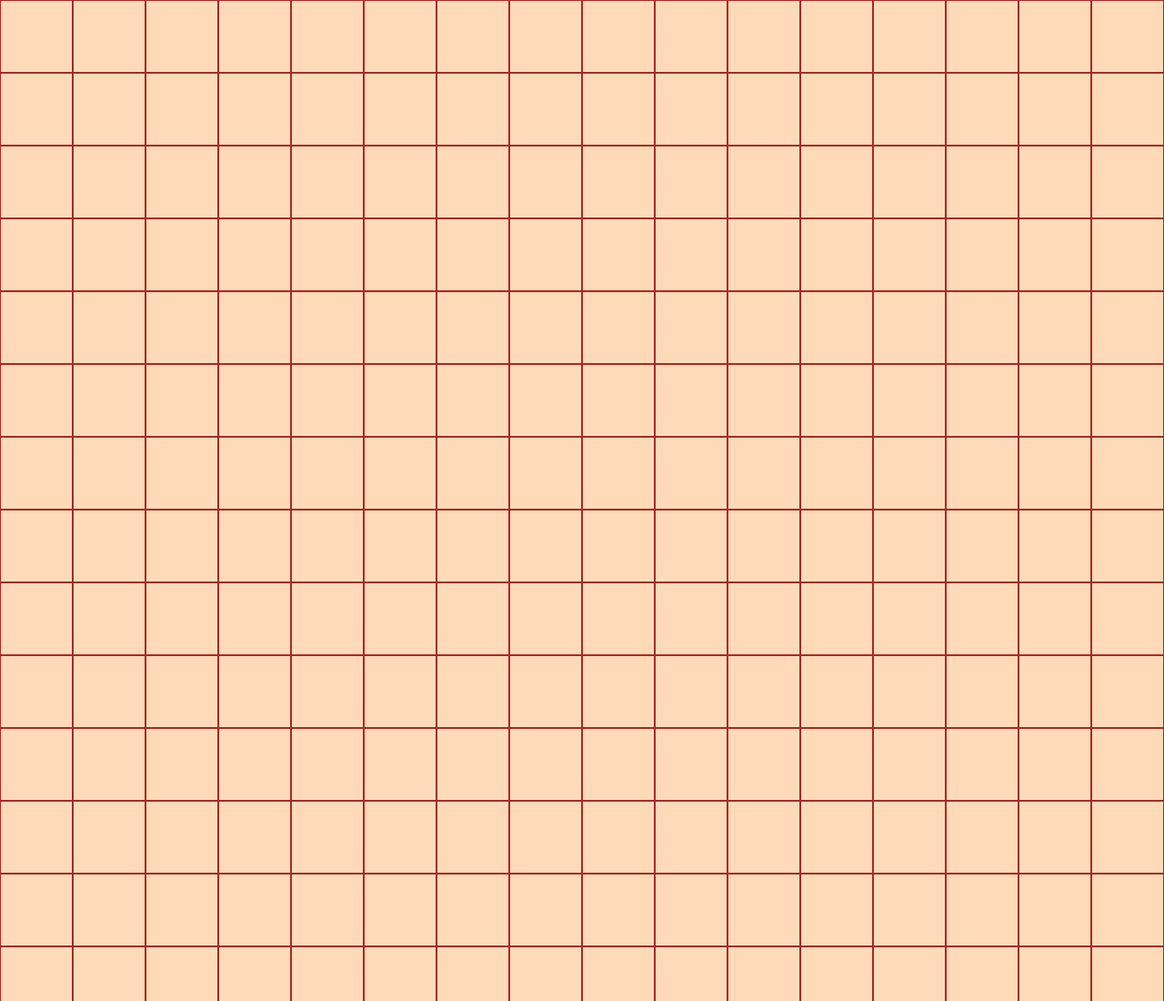
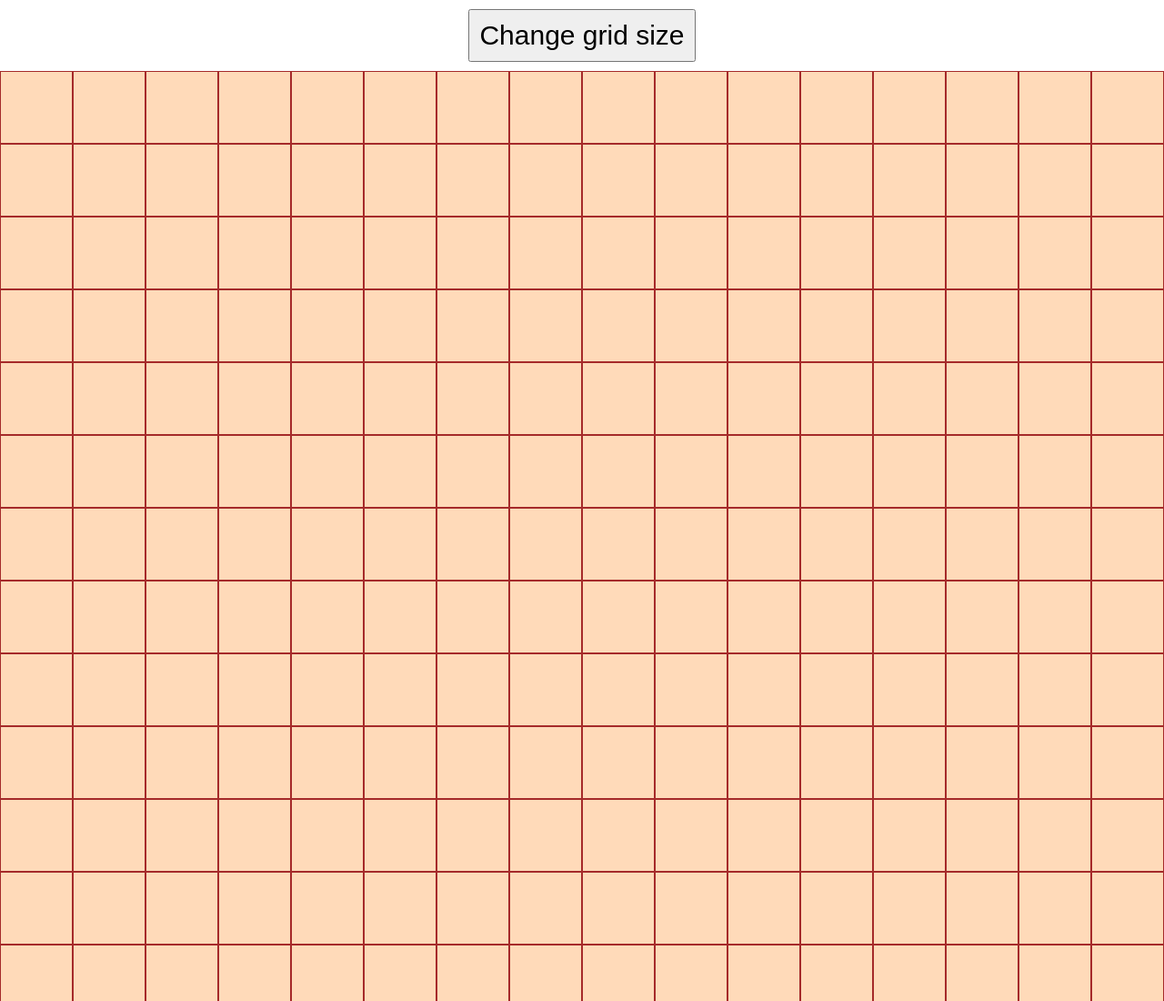
Before and after one commit to DK32093/Etch-a-Sketch, a plain HTML site: page index.html in a window 1280 px wide. Shown: the top 1100 px of the page at 91% size. Drawn offline with Linux system fonts and the light colour scheme.

Commit message:
add event listener and button

```diff
--- a/index.html
+++ b/index.html
@@ -8,6 +8,9 @@
     <script src="javascript.js" defer></script>
 </head>
 <body>
+    <div class="btn-container">
+        <button class="btn">Change grid size</button>
+    </div>
     <div class="grid"></div>
 </body>
 </html>
--- a/javascript.js
+++ b/javascript.js
@@ -1,7 +1,7 @@
 
 const grid = document.querySelector(".grid");
 
-// create grid
+// create initial grid
 for (i = 1; i <= 16; i++) {
     let column = document.createElement("div");
     grid.appendChild(column);
@@ -12,3 +12,14 @@ for (i = 1; i <= 16; i++) {
         newDiv.setAttribute("class", "box");
     }
 }
+
+// mouseenter event listener
+let boxes = document.querySelectorAll(".box"); //retrieve all of class "box"
+
+let changeBackground = function(e) { // create function to change the background
+    e.target.style.background = "blue";
+};
+
+boxes.forEach(function(box) { // apply listener with function to each element
+    box.addEventListener("mouseenter", changeBackground)
+});
--- a/style.css
+++ b/style.css
@@ -17,3 +17,14 @@
     border: thin solid brown;
     aspect-ratio: 1/1;
 }
+
+.btn-container {
+    display: flex;
+    justify-content: center;
+    margin: 10px;
+}
+
+.btn {
+    font-size: 30px;
+    padding: 10px;
+}
```
